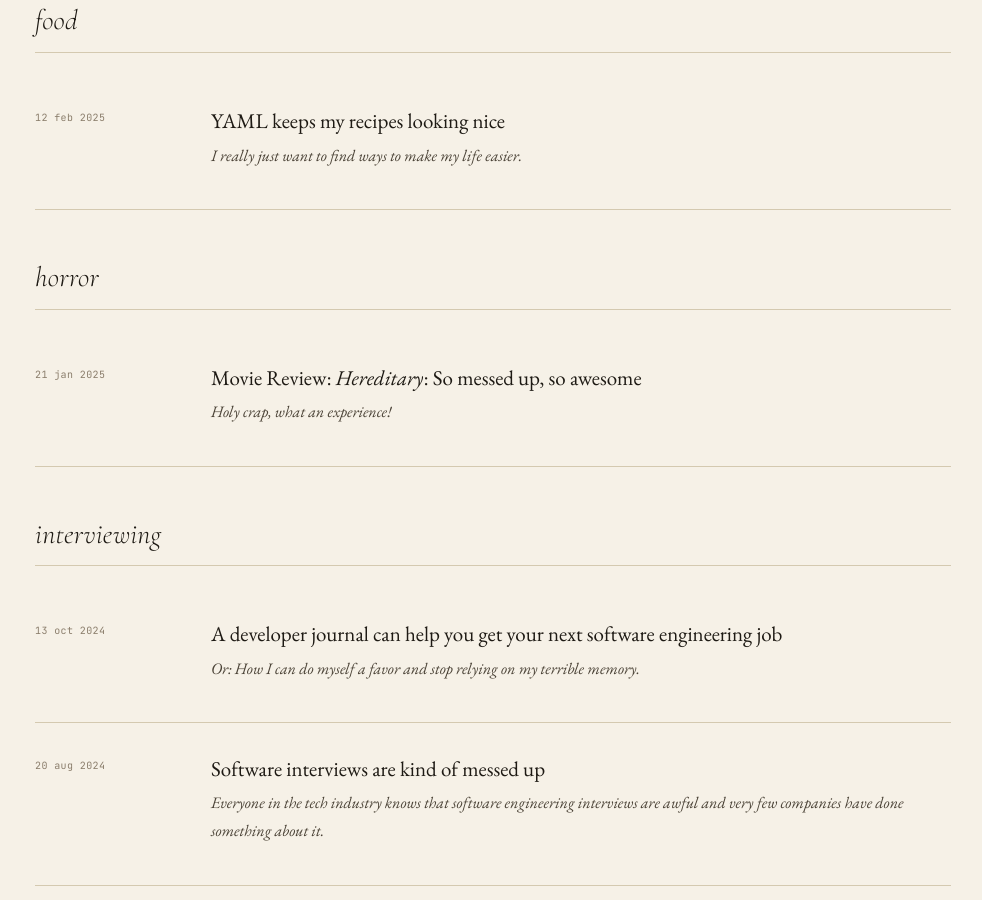
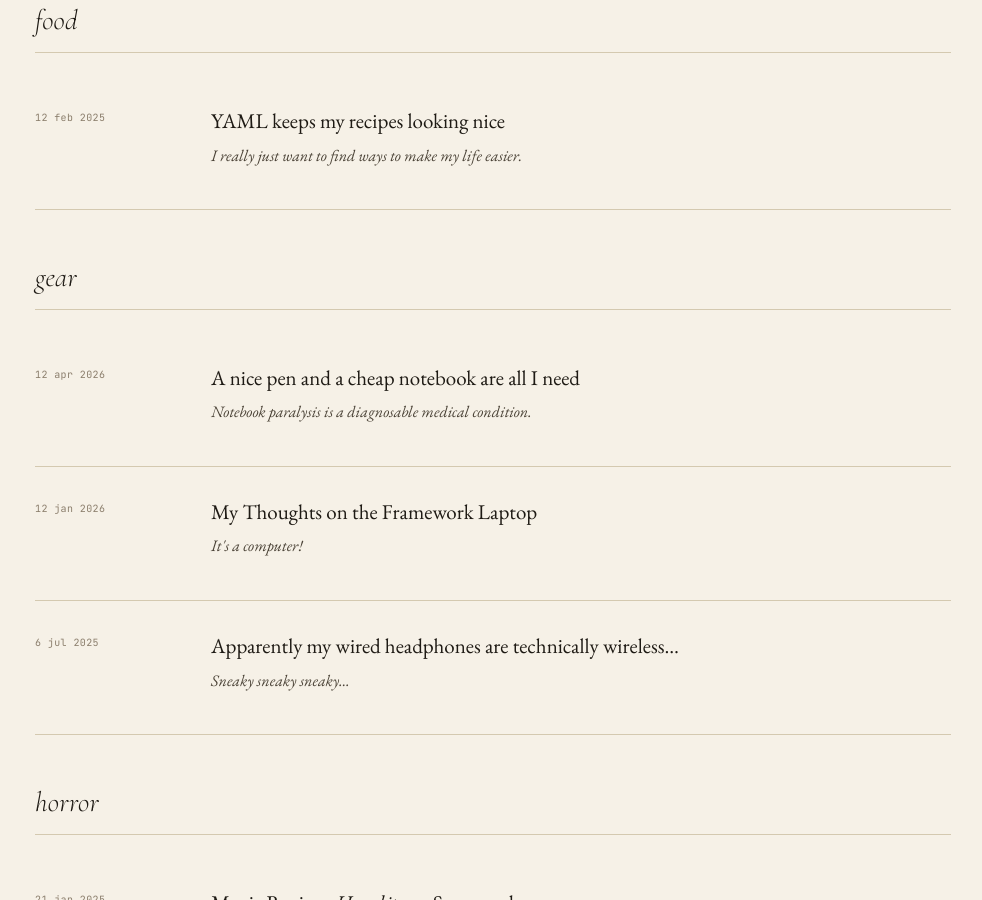
Before and after one commit to jgerace/jgerace.github.io, a Jekyll site: the page built from tags/index.html, in a window 1280 px wide and 900 px high, scrolled down 5867 px. Shown: the whole window, without its empty margins (147-1129 px from the left). Built offline with Jekyll 4.4.1, drawn with Linux system fonts in a browser that asks for light colours; some of the changed lines change nothing that is shown; some of the changed text lies outside the part shown.

Commit message:
Nice pen, cheap notebook

```diff
--- a/_posts/2025-07-06-wired-headphones.md
+++ b/_posts/2025-07-06-wired-headphones.md
@@ -4,6 +4,7 @@ excerpt: "Sneaky sneaky sneaky..."
 tags:
   - design
   - til
+  - gear
 redirect_from: /wired-headphones/
 ---
 
--- a/_posts/2026-01-12-framework-laptop-review.md
+++ b/_posts/2026-01-12-framework-laptop-review.md
@@ -3,6 +3,7 @@ title: "My Thoughts on the Framework Laptop"
 excerpt: "It's a computer!"
 tags:
   - tech
+  - gear
 redirect_from: /framework-laptop-review/
 ---
 
--- /dev/null
+++ b/_posts/2026-04-12-nice-pen-cheap-notebook.md
@@ -0,0 +1,74 @@
+---
+title: "A nice pen and a cheap notebook are all I need"
+epigraph: "My two fingers on a typewriter have never connected with my brain. My hand on a pen does."
+epigraph_source: "- Graham Greene"
+excerpt: "Notebook paralysis is a diagnosable medical condition."
+description: "In which a writer conquers his fear of beautiful notebooks and learns to get out of his own way."
+mood: "super chuffed, uncharacteristically so"
+mood_colour: blue
+tags:
+  - writing
+  - gear
+margin_notes: true
+---
+
+My sister once gave me a set of beautiful notebooks with thick, acid-free paper and lovely patterned covers. I always wanted to write in them, but never felt like I had an idea worthy enough. Whatever went in those notebooks should be a real knock-out story with deep insight, huge emotional payoff, and enough humor to kill a yak.
+
+It took me years before I wrote in one of them, and the only thing I wrote was an account from a period of my life shortly after my father passed away. They languished in a box with other unused notebooks for years after.
+
+That doesn't do justice to the trees they were made from. I felt terrible about it, but I slowly set aside my anxieties and worked up the courage to write in them.
+
+It was a problem of self-defeat: a writer has the perfect notebook and now needs the perfect story to write in it. No idea is even close to perfect, therefore the writer never writes in it.
+
+Maybe the story should go on scrap paper salvaged from the recycling bin. But then what if it turns out to be a good idea? What if one day we sell our personal archive to Harvard and this story doesn't survive for posterity because it's not on acid free paper? How, then, will the scholars of the future write their dissertations if our documents have disintegrated?
+
+Both of these ideas are absolutely ridiculous, and both have plagued me. I'm a defeatist with delusions of grandeur. But what about the problem of notebooks?
+
+This shouldn't even be a discussion. Use a computer, dummy. Right? It's the obvious choice for its convenience and functionality. We live in the 21st century and there are computers literally spilling out of our pockets, mounted on our bodies. We complain that we're overstimulated by them. Surely, we can use this to our advantage?
+
+Actually, I don't love writing on computers. I mean, it's fine, but I do better with pen and paper. There's something about the the deliberateness of moving a pen across a page, the connection between thought and hand, that keeps me focused on the story. It draws me in and keeps my attention. I'm less distractable if I don't have immediate access to the entire body of human knowledge. Or video games{% include mn.html id="1" note="The absolute worst invention re: video games has been the counter that tracks the number of hours you've played. It's like giving a drug addict a badge that says, \"Achievement unlocked: 10,000 grams of coke snorted!\"" %}.
+
+Computers are a distant second place for me{% include mn.html id="2" note="Editing in them is WAY more convenient: less rewriting. I still feel the pain of having to write several copies of every essay by hand in grade school and a typewriter didn't make it that much easier, only more legible." %}. Notebooks it is.
+
+### ✦ &ensp; One problem is more ridiculous than the other &ensp; ✦
+
+I had two options:
+
+1. Become comfortable with the fact that I'm writing bad ideas in good notebooks.
+2. Become comfortable with the fact that nobody will ever care about my personal archive.
+
+Fun fact: dozens of people visit my website every month{% include mn.html id="3" note="Thank you, kind reader!" %}, but Harvard has not yet reached out.
+
+As I've aged, I've become increasingly OK with the idea that nobody cares about my work and that I will die in obscurity. And this is more a feature than a bug. It's liberating. I can do whatever I want for the simple joy of doing it regardless of quality or completeness{% include mn.html id="4" note="This has always been true, but I feel a neverending obligation to be \"productive,\" whatever that means, and I have been fighting it my entire adult life. Only recently have I started to believe I've been winning on this front." %}.
+
+I remind myself constantly to enjoy the process, to allow myself to enjoy the luxury of the materials I have. The only metric of quality should be the enjoyment I take from the journey.
+
+### ✦ &ensp; Composition books are actually amazing &ensp; ✦
+
+The worst thing about nice notebooks is that they're so dang expensive. Prohibitively so, if you write in volume. The expense was the easiest way to justify not buying them for myself{% include mn.html id="5" note="I'll gladly accept them as a gift, if you're wondering..." %}.
+
+Instead, a $2 composition book has become my go-to. It's easy not to be precious when you have a 200-page notebook that cost almost nothing{% include mn.html id="6" note="I hear there are acid-free versions for slightly more, but I haven't looked into this yet." %}. The B5-size paper is wide enough to give the words space to breathe, but not so wide that the line feels sprawling. Regular 8.5 x 11 and A4 both feel a bit too wide and A5 feels too narrow. B5 hits the sweet spot and it's still compact enough that it doesn't take up much space in a bag or backpack.
+
+The lower paper quality belies the perfection of its form. It's completely utilitarian and fit for exactly the purpose of accepting ink. In fact, the lower paper quality becomes its most inviting aspect. It's like the Ellis Island of writing tablets — it accepts the tired, the poor, the most-huddled and tempest-tost ideas without the weight of judgment. It allows us to nurture our ideas until they're ready to be released into the world, to stand on their own.
+
+What then of the vehicle for ink?
+
+### ✦ &ensp; Luxury can come in the form of eco-friendliness &ensp; ✦
+
+I've been using Bic ballpoint pens for years. They're reliable, they don't dry up easily, and they're so cheap you can buy them in bulk and keep them everywhere you'd ever need one. I usually travel with two just in case. But the more I wrote over the years, the more I realized I was tossing away a good amount of plastic. These are cheap single-use pens and I felt bad about even that relatively small amount of waste.
+
+Still, I wanted something more sustainable. I looked into fountain pens.
+
+These things are great. They write like really juicy gel pens and you can change out the inks{% include mn.html id="7" note="Read: procrastinate from actually writing..." %}. They require a little maintenance and they can dry out, but it takes less than a minute for me to rev it up again if I haven't used it in a few days. Once it's working it writes smoothly and clearly with barely any pressure. My hand never aches.
+
+Mine's made of brass and has a satisfying heft compared to a Bic. I love the style and I always look forward to using it. My fountain pen is easily one of the best gifts I've given to myself.
+
+It did cost about $45, which I blanched at initially, but I imagined I'd use it for the rest of my life. And what's $45 over a lifetime, especially if I'm saving the Earth in the process, right{% include mn.html id="8" note="The Planeteer with the monkey: I'm pretty sure he was the fountain pen guy." %}?
+
+I'm not inclined to feel precious about something so indestructible. Ink isn't too expensive and a bottle lasts for an incredibly long time. The feel of the nib gliding across the paper is like a svelte figure skater to the Bic's clunky Zamboni. It more than makes up for the composition book's lower-quality paper.
+
+### ✦ &ensp; By your powers combined... &ensp; ✦
+
+The luxurious fountain pen gets me even more psyched to write and the cheapo composition book is my low-stakes sandbox. Words flow unimpeded, quality doesn't matter. The most important thing is to put words on the page. Everything else proceeds from there.
+
+Those fancy notebooks my sister gave me? I'm enjoying the slow process of filling them up.
```
